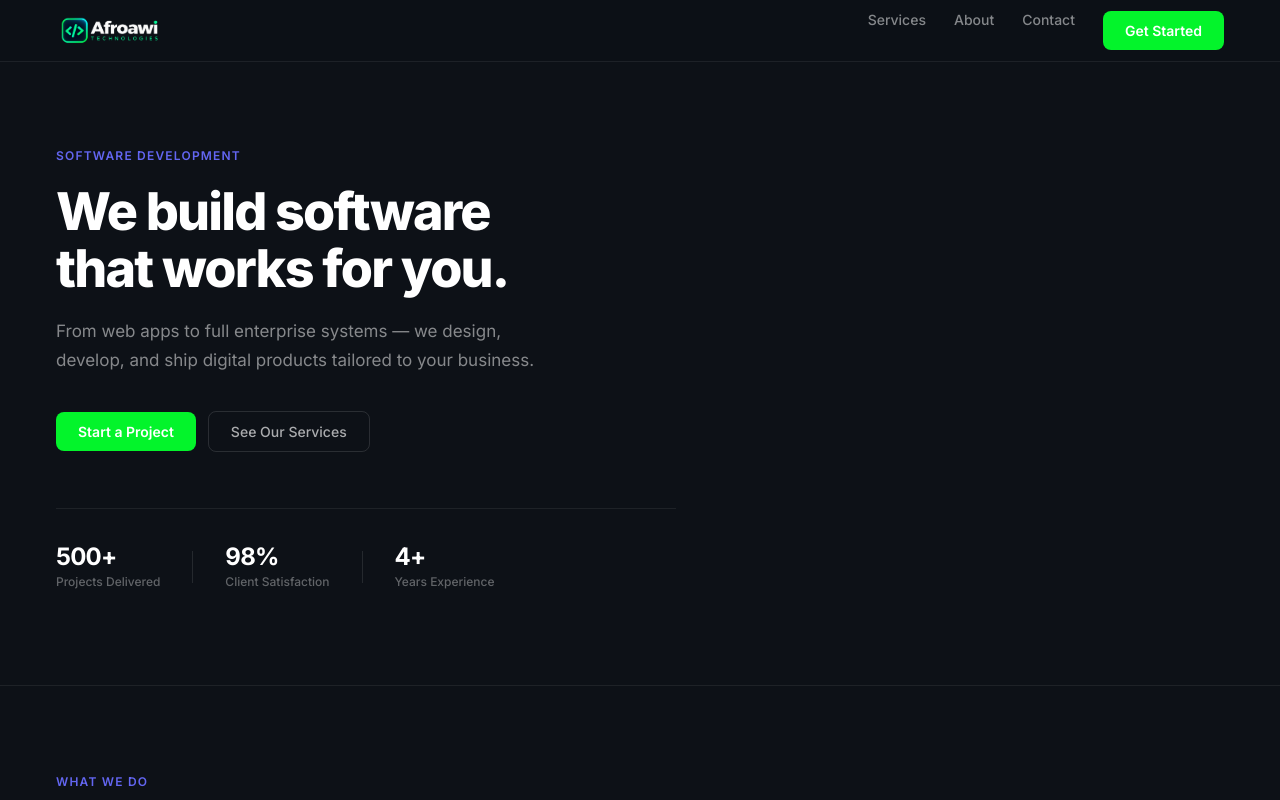
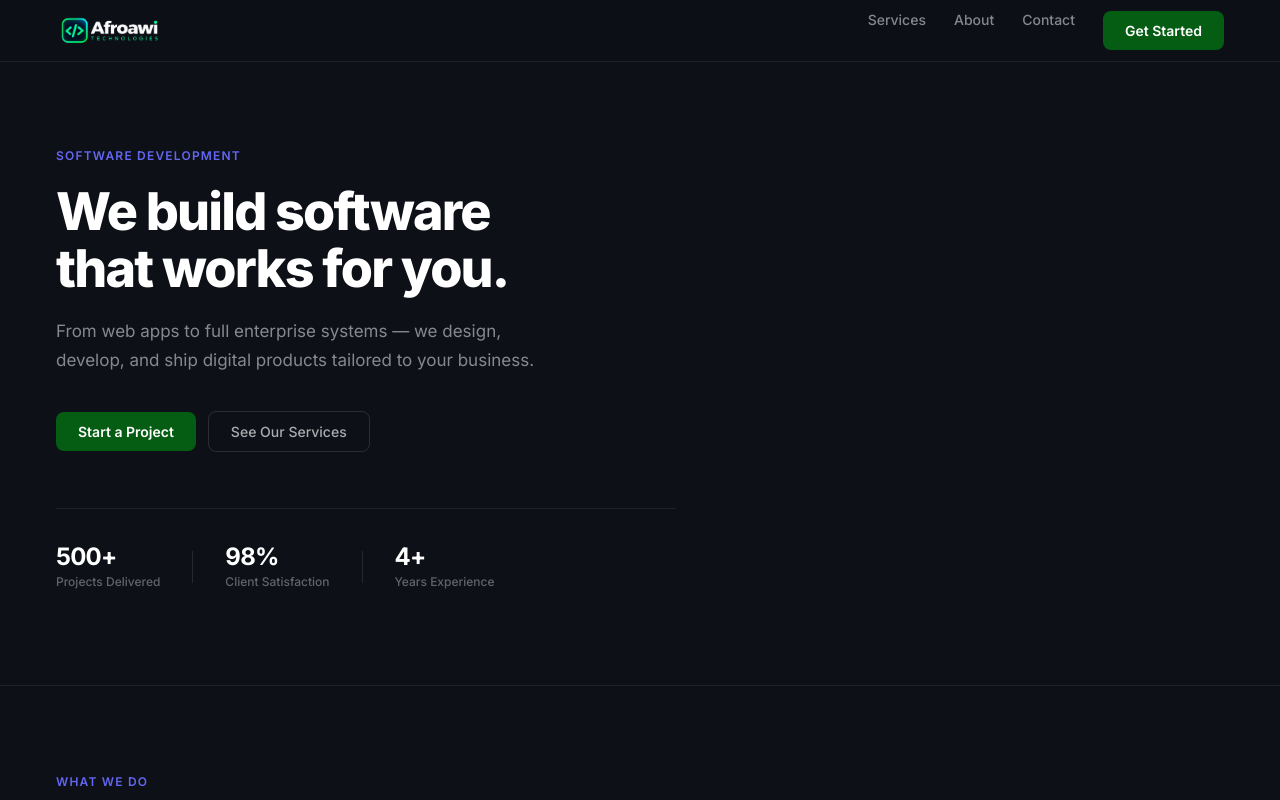
Before and after one commit to tsiyomariam-cyber/my-fullstack-project, a React app in the folder frontend/: page / in a window 1280 px wide. Shown: the top 800 px of the page. Built offline with nearby package versions, Linux system fonts and the light colour scheme; the HTML template or start-up script is replaced by a standard one.

Commit message:
chnage color

```diff
--- a/frontend/src/App.css
+++ b/frontend/src/App.css
@@ -13,7 +13,7 @@ button { font-family: inherit; cursor: pointer; border: none; background: none;
   align-items: center;
   gap: 8px;
   padding: 11px 22px;
-  background: #03f42b;
+  background: #055c13;
   color: #ffffff;
   font-size: 14px;
   font-weight: 600;
```
